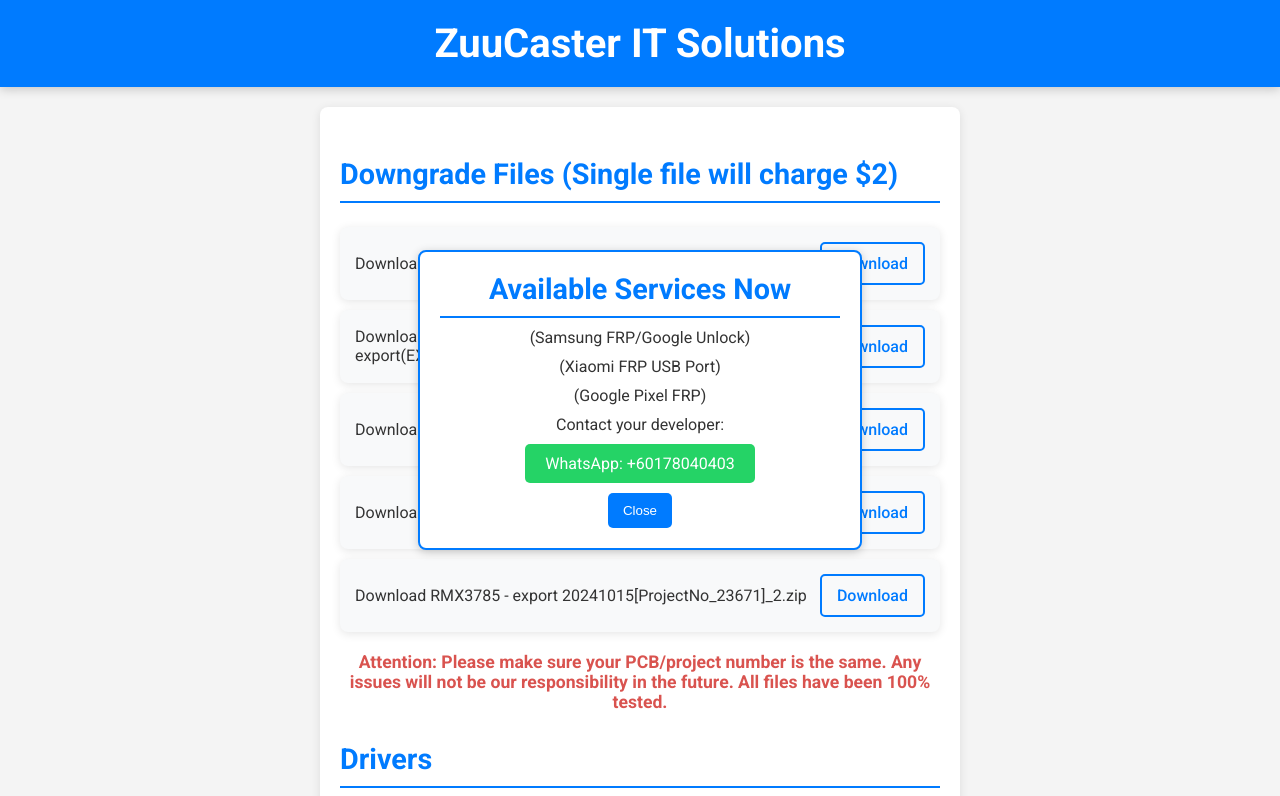
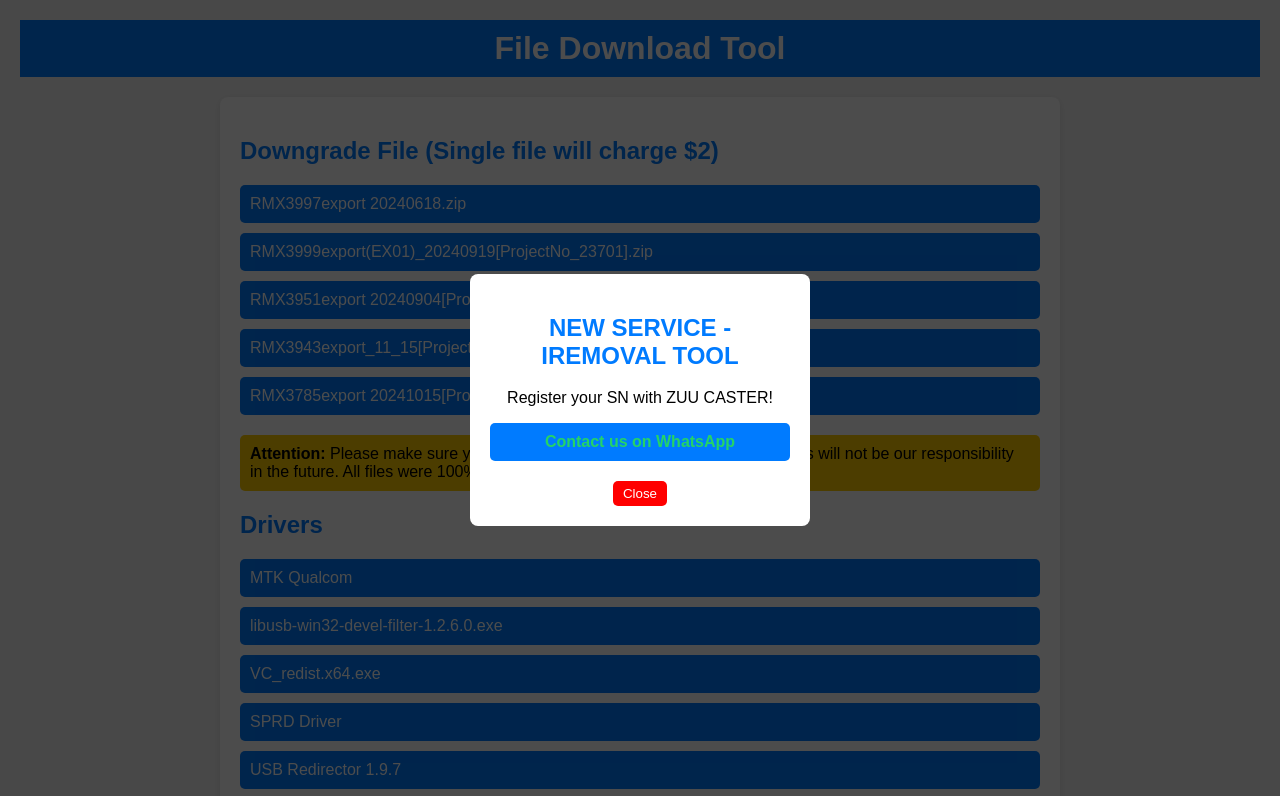
Before and after one commit to mobilesrepair/file-downgrade-auth, a plain HTML site: page index.html in a window 1280 px wide. Shown: the top 796 px of the page. Drawn offline with Linux system fonts and the light colour scheme.

Commit message:
Update index.html

```diff
--- a/index.html
+++ b/index.html
@@ -3,266 +3,152 @@
 <head>
     <meta charset="UTF-8">
     <meta name="viewport" content="width=device-width, initial-scale=1.0">
-    <title>ZuuCaster IT Solutions - File Download Portal</title>
-    <link href="https://fonts.googleapis.com/css2?family=Roboto:wght@400;500;700&display=swap" rel="stylesheet">
+    <title>File Download Tool</title>
+    <link rel="stylesheet" href="https://cdnjs.cloudflare.com/ajax/libs/font-awesome/5.15.4/css/all.min.css">
     <style>
         body {
-            font-family: 'Roboto', sans-serif;
+            font-family: Arial, sans-serif;
+            background-color: #f4f4f4;
             margin: 0;
-            padding: 0;
-            background: #f4f4f4; /* Light background color */
-            color: #333;
+            padding: 20px;
         }
         header {
-            background: #007BFF; /* Header background color */
-            color: white;
-            padding: 20px;
+            background: #007bff;
+            color: #fff;
+            padding: 10px 0;
             text-align: center;
-            box-shadow: 0 2px 10px rgba(0, 0, 0, 0.2);
         }
         h1 {
             margin: 0;
-            font-size: 2.5em;
         }
         .container {
-            max-width: 600px; /* Set a max width for mobile view */
+            max-width: 800px;
             margin: 20px auto;
+            background: #fff;
             padding: 20px;
-            background: white; /* Content background color */
             border-radius: 8px;
             box-shadow: 0 2px 10px rgba(0, 0, 0, 0.1);
         }
         h2 {
-            color: #007BFF; /* Section title color */
-            border-bottom: 2px solid #007BFF;
-            padding-bottom: 10px;
-            margin-top: 30px;
-            font-size: 1.8em;
+            color: #007bff;
         }
-        .card {
-            background: #f8f9fa;
-            border-radius: 8px;
-            padding: 15px;
+        a {
+            display: block;
             margin: 10px 0;
-            box-shadow: 0 2px 10px rgba(0, 0, 0, 0.1);
-            display: flex;
-            justify-content: space-between;
-            align-items: center;
-            transition: transform 0.2s;
+            padding: 10px;
+            background: #007bff;
+            color: #fff;
+            text-decoration: none;
+            border-radius: 5px;
+            transition: background 0.3s;
         }
-        .card:hover {
-            transform: translateY(-2px);
+        a:hover {
+            background: #0056b3;
         }
-        .card a {
-            text-decoration: none;
-            color: #007BFF; /* ZuuCaster brand color */
-            font-weight: 500;
-            padding: 10px 15px;
-            border: 2px solid #007BFF;
+        .alert {
+            background: #ffcc00;
+            padding: 10px;
             border-radius: 5px;
-            transition: background-color 0.3s, color 0.3s, border-color 0.3s;
-        }
-        .card a:hover {
-            background-color: #007BFF;
-            color: white;
-            border-color: #0056b3;
-        }
-        .attention {
-            color: #d9534f; /* Bootstrap danger color */
-            font-weight: bold;
             margin: 20px 0;
-            text-align: center;
-            font-size: 1.1em;
         }
         footer {
-            margin-top: 30px;
+            text-align: center;
+            margin-top: 20px;
             font-size: 0.9em;
-            color: #6c757d; /* Footer text color */
+        }
+        .whatsapp-link {
+            color: #25D366;
+            font-weight: bold;
+        }
+        /* Pop-up Styles */
+        .popup {
+            display: none;
+            position: fixed;
+            left: 0;
+            top: 0;
+            width: 100%;
+            height: 100%;
+            background-color: rgba(0, 0, 0, 0.7);
+            justify-content: center;
+            align-items: center;
+            z-index: 1000;
+        }
+        .popup-content {
+            background: #fff;
+            padding: 20px;
+            border-radius: 8px;
             text-align: center;
-            padding: 10px 0;
-            background: #f1f1f1;
-            border-top: 1px solid #e0e0e0;
+            width: 300px;
         }
-        .whatsapp-button {
-            display: inline-block;
-            background-color: #25D366; /* WhatsApp color */
-            color: white;
-            padding: 10px 20px;
-            border-radius: 5px;
-            text-decoration: none;
-            font-size: 1em;
-            transition: background-color 0.3s;
-        }
-        .whatsapp-button:hover {
-            background-color: #128C7E; /* Darker WhatsApp color on hover */
-        }
-        /* Pop-up styles */
-        .popup {
-            display: none; /* Hidden by default */
-            position: fixed;
-            left: 50%;
-            top: 50%;
-            transform: translate(-50%, -50%);
-            background-color: white;
-            border: 2px solid #007BFF;
-            border-radius: 8px;
-            box-shadow: 0 2px 10px rgba(0, 0, 0, 0.2);
-            z-index: 1000;
-            padding: 20px;
-            text-align: center;
-            width: 90%; /* Responsive width */
-            max-width: 400px; /* Max width for larger screens */
-        }
-        .popup h2 {
-            margin: 0 0 10px;
-            color: #007BFF;
-        }
-        .popup p {
-            margin: 10px 0;
-        }
-        .popup button {
-            background-color: #007BFF;
-            color: white;
+        .close-btn {
+            background: #ff0000;
+            color: #fff;
             border: none;
-            padding: 10px 15px;
+            padding: 5px 10px;
             border-radius: 5px;
             cursor: pointer;
-            transition: background-color 0.3s;
-        }
-        .popup button:hover {
-            background-color: #0056b3;
-        }
-        @media (max-width: 768px) {
-            .container {
-                padding: 10px;
-            }
-            h1 {
-                font-size: 2em;
-            }
-            h2 {
-                font-size: 1.5em;
-            }
-            .card {
-                flex-direction: column; /* Stack card elements on smaller screens */
-                align-items: flex-start; /* Align items to the start */
-            }
-            .card a {
-                margin-top: 10px; /* Add space between text and button */
-            }
+            margin-top: 10px;
         }
     </style>
 </head>
 <body>
     <header>
-        <h1>ZuuCaster IT Solutions</h1>
+        <h1>File Download Tool</h1>
     </header>
 
     <div class="container">
-        <section id="downgrade-files">
-            <h2>Downgrade Files (Single file will charge $2)</h2>
-            <div class="card">
-                <span>Download RMX3997 - export 20240618.zip</span>
-                <a href="https://drive.google.com/file/d/1AI9K4lYUU4XWwlM6FMgy19DQnMhkqlrk/view?usp=drive_link">Download</a>
-            </div>
-            <div class="card">
-                <span>Download RMX3999 - export(EX01)_20240919[ProjectNo_23701].zip</span>
-                <a href="https://drive.google.com/file/d/1Jy9GlSWK1Fu1LSAtumUb2JLbso-7HEMz/view?usp=drive_link">Download</a>
-            </div>
-            <div class="card">
-                <span>Download RMX3951 - export 20240904[ProjectNo_24690].zip</span>
-                <a href="https://drive.google.com/file/d/1GEfJ2-iwtft7zuOE-3o1y89qnhbKHW2i/view?usp=drive_link">Download</a>
-            </div>
-            <div class="card">
-                <span>Download RMX3943 - export_11_15[ProjectNo_24723].zip</span>
-                <a href="https://drive.google.com/file/d/1Enol-KyPLmlvGMn9BgB6pS39yUwoPpsd/view?usp=drive_link">Download</a>
-            </div>
-            <div class="card">
-                <span>Download RMX3785 - export 20241015[ProjectNo_23671]_2.zip</span>
-                <a href="https://drive.google.com/file/d/1AOeHW9dZhdvcrowwhWGV5kq4AAd0ZSVS/view?usp=drive_link">Download</a>
-            </div>
-            <p class="attention">Attention: Please make sure your PCB/project number is the same. Any issues will not be our responsibility in the future. All files have been 100% tested.</p>
-        </section>
+        <h2>Downgrade File (Single file will charge $2)</h2>
+        <a href="https://drive.google.com/file/d/1AI9K4lYUU4XWwlM6FMgy19DQnMhkqlrk/view?usp=drive_link">RMX3997export 20240618.zip</a>
+        <a href="https://drive.google.com/file/d/1Jy9GlSWK1Fu1LSAtumUb2JLbso-7HEMz/view?usp=drive_link">RMX3999export(EX01)_20240919[ProjectNo_23701].zip</a>
+        <a href="https://drive.google.com/file/d/1GEfJ2-iwtft7zuOE-3o1y89qnhbKHW2i/view?usp=drive_link">RMX3951export 20240904[ProjectNo_24690].zip</a>
+        <a href="https://drive.google.com/file/d/1Enol-KyPLmlvGMn9BgB6pS39yUwoPpsd/view?usp=drive_link">RMX3943export_11_15[ProjectNo_24723].zip</a>
+        <a href="https://drive.google.com/file/d/1AOeHW9dZhdvcrowwhWGV5kq4AAd0ZSVS/view?usp=drive_link">RMX3785export 20241015[ProjectNo_23671]_2.zip</a>
 
-        <section id="drivers">
-            <h2>Drivers</h2>
-            <div class="card">
-                <span>Download MTK Qualcomm Driver</span>
-                <a href="https://drive.google.com/file/d/1DdQ0vPIy9YUP6brCqEOtZQde_8h7W7js/view?usp=drive_link">Download</a>
-            </div>
-            <div class="card">
-                <span>Download libusb-win32-devel-filter-1.2.6.0.exe</span>
-                <a href="https://drive.google.com/file/d/1uXZyjvfGgD1Z67W9G6CPg2G1RNQX6y72/view?usp=drive_link">Download</a>
-            </div>
-            <div class="card">
-                <span>Download VC_redist.x64.exe</span>
-                <a href="https://drive.google.com/file/d/1PLA-W_Wf8vbjeqbaLaZqjWsu7bwuexBB/view?usp=drive_link">Download</a>
-            </div>
-            <div class="card">
-                <span>Download SPRD Driver</span>
-                <a href="https://drive.google.com/file/d/1alD_2tg2CLr2esRxRDv_vV22xO6goLF0/view?usp=drive_link">Download</a>
-            </div>
-            <div class="card">
-                <span>Download USB Redirector 1.9.7</span>
-                <a href="https://mega.nz/file/evgVCBTK#NJFzRbnbeWbBCwfJAiKAi6amJ_sS_0Id5eVkQtJJbbw">Download</a>
-            </div>
-            <div class="card">
-                <span>Download Huawei Driver 1.0</span>
-                <a href="https://drive.google.com/file/d/1J2NCR-TQBWcMTv0d4oFDBvTLBcWJPBws/view?usp=sharing">Download</a>
-            </div>
-        </section>
+        <div class="alert">
+            <strong>Attention:</strong> Please make sure your PCB/project number is the same. Any issues will not be our responsibility in the future. All files were 100% tested.
+        </div>
 
-        <section id="software">
-            <h2>Software</h2>
-            <div class="card">
-                <span>Download Honor FRP Tool</span>
-                <a href="https://drive.google.com/file/d/1FWnu3IvZF-dD5WYAqE17Q9gdG6BBuiJN/view?usp=drive_link">Download</a>
-            </div>
-            <div class="card">
-                <span>Download Special Tool VIP</span>
-                <a href="https://drive.google.com/file/d/1-_u9651slDsXeAjFvVpcCzHGPYO2m2FU/view?usp=drive_link">Download</a>
-            </div>
-        </section>
+        <h2>Drivers</h2>
+        <a href="https://drive.google.com/file/d/1DdQ0vPIy9YUP6brCqEOtZQde_8h7W7js/view?usp=drive_link">MTK Qualcom</a>
+        <a href="https://drive.google.com/file/d/1uXZyjvfGgD1Z67W9G6CPg2G1RNQX6y72/view?usp=drive_link">libusb-win32-devel-filter-1.2.6.0.exe</a>
+        <a href="https://drive.google.com/file/d/1PLA-W_Wf8vbjeqbaLaZqjWsu7bwuexBB/view?usp=drive_link">VC_redist.x64.exe</a>
+        <a href="https://drive.google.com/file/d/1alD_2tg2CLr2esRxRDv_vV22xO6goLF0/view?usp=drive_link">SPRD Driver</a>
+        <a href="https://mega.nz/file/evgVCBTK#NJFzRbnbeWbBCwfJAiKAi6amJ_sS_0Id5eVkQtJJbbw">USB Redirector 1.9.7</a>
+        <a href="https://drive.google.com/file/d/1J2NCR-TQBWcMTv0d4oFDBvTLBcWJPBws/view?usp=sharing">Huawei driver 1.0</a>
 
-        <section id="tool-rental">
-            <h2>Tool Rental</h2>
-            <ul>
-                <li><a href="https://drive.google.com/file/d/1ub3uUAIYhRqNCx7pAkX4QHNvxT_zjDYl/view?usp=sharing">UnlockTool</a></li>
-                <li>AMT TOOL</li>
-                <li>PANDORA</li>
-                <li>TSM</li>
-                <li>GRIFFIN</li>
-                <li>DFT</li>
-                <li>SIGMA</li>
-                <li>CF TOOL</li>
-            </ul>
-            <p>For any rental tool, please contact us directly via WhatsApp: <a href="https://wa.me/60178040403" class="whatsapp-button">Chat with us on WhatsApp</a></p>
-        </section>
+        <h2>Software</h2>
+        <a href="https://drive.google.com/file/d/1WqDhfnQ7cuwjDV4fnIOye7mL28xIzHOF/view?usp=drive_link">Iremoval 5.0</a>
+        <a href="https://drive.google.com/file/d/1FWnu3IvZF-dD5WYAqE17Q9gdG6BBuiJN/view?usp=drive_link">Honor FRP Tool</a>
+        <a href="https://drive.google.com/file/d/1-_u9651slDsXeAjFvVpcCzHGPYO2m2FU/view?usp=drive_link">Special Tool VIP</a>
+
+        <h2>Tool Rental</h2>
+        <a href="https://drive.google.com/file/d/1ub3uUAIYhRqNCx7pAkX4QHNvxT_zjDYl/view?usp=sharing">UnlockTool</a>
+        <p>For any rental tool, please contact via WhatsApp: <a class="whatsapp-link" href="https://wa.me/60178040403">+60178040403</a></p>
     </div>
 
     <footer>
-        <p>&copy; 2025 ZuuCaster IT Solutions. All rights reserved.</p>
+        &copy; 2023 Your Company Name. All rights reserved.
     </footer>
 
-    <!-- Pop-up Notification -->
-    <div class="popup" id="servicePopup">
-        <h2>Available Services Now</h2>
-        <p>(Samsung FRP/Google Unlock)</p>
-        <p>(Xiaomi FRP USB Port)</p>
-        <p>(Google Pixel FRP)</p>
-        <p>Contact your developer:</p>
-        <p><a href="https://wa.me/60178040403" class="whatsapp-button">WhatsApp: +60178040403</a></p>
-        <button onclick="closePopup()">Close</button>
+    <!-- Pop-up Advertisement -->
+    <div class="popup" id="popup">
+        <div class="popup-content">
+            <h2>NEW SERVICE - IREMOVAL TOOL</h2>
+            <p>Register your SN with ZUU CASTER!</p>
+            <a class="whatsapp-link" href="https://wa.me/60178040403">Contact us on WhatsApp</a>
+            <button class="close-btn" onclick="closePopup()">Close</button>
+        </div>
     </div>
 
     <script>
         // Show the pop-up when the page loads
         window.onload = function() {
-            document.getElementById('servicePopup').style.display = 'block';
+            document.getElementById('popup').style.display = 'flex';
         };
 
         // Function to close the pop-up
         function closePopup() {
-            document.getElementById('servicePopup').style.display = 'none';
+            document.getElementById('popup').style.display = 'none';
         }
     </script>
 </body>
```
